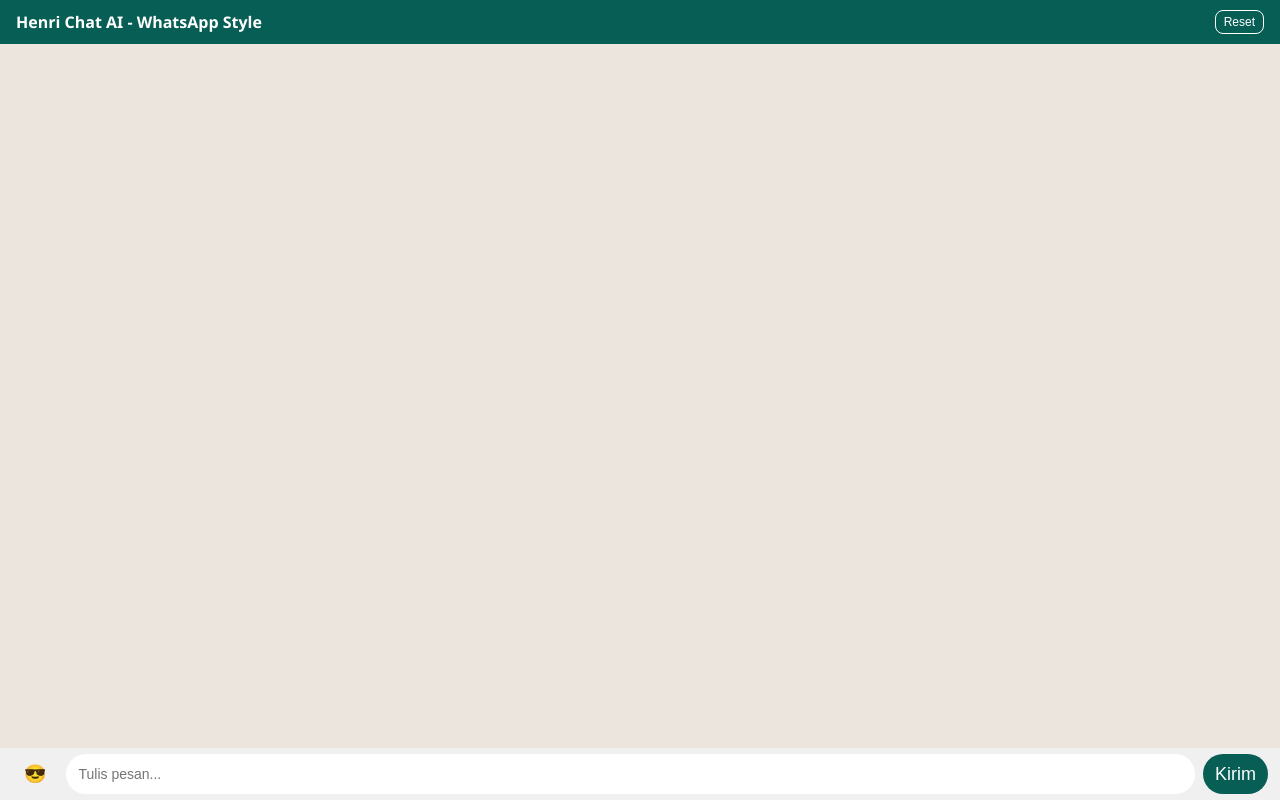
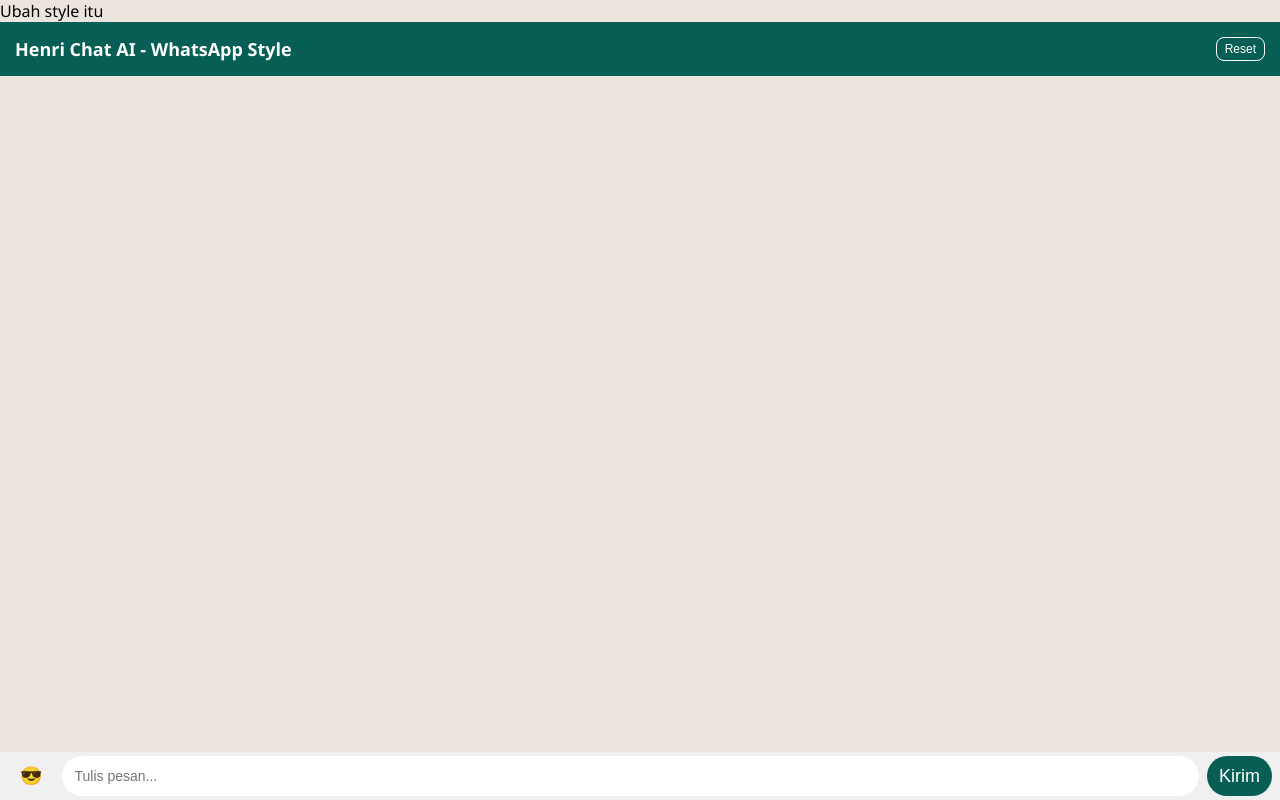
Before and after one commit to hendrisprta/FunChat-AI-Henri, a plain HTML site: page index.html in a window 1280 px wide. Drawn offline with Linux system fonts and the light colour scheme.

Commit message:
Update index.html

```diff
--- a/index.html
+++ b/index.html
@@ -5,6 +5,7 @@
   <meta name="viewport" content="width=device-width, initial-scale=1.0"/>
   <title>Henri - Chat AI WhatsApp Style</title>
   <link rel="icon" href="Logo.png" type="image/png">
+
   <style>
     html, body {
   height: 100%;
@@ -12,8 +13,8 @@
   margin: 0;
   padding: 0;
 }
-
 body {
+  margin: 0;
   font-family: 'Segoe UI', sans-serif;
   background: #ece5dd;
   display: flex;
@@ -24,8 +25,8 @@ body {
 header {
   background: #075e54;
   color: white;
-  padding: 10px 16px;
-  font-size: 16px;
+  padding: 15px;
+  font-size: 18px;
   font-weight: bold;
   display: flex;
   justify-content: space-between;
@@ -34,7 +35,7 @@ header {
 
 #chat {
   flex: 1;
-  padding: 8px 16px;
+  padding: 10px;
   overflow-y: auto;
   display: flex;
   flex-direction: column;
@@ -44,7 +45,7 @@ header {
   max-width: 80%;
   padding: 10px 14px;
   border-radius: 8px;
-  margin: 4px 0;
+  margin: 5px 0;
   line-height: 1.4;
   font-size: 14px;
   white-space: pre-wrap;
@@ -62,9 +63,10 @@ header {
 
 form {
   display: flex;
-  padding: 6px 12px;
+  padding: 4px 8px;
   background: #f0f0f0;
   align-items: center;
+  margin-top: -6px;
 }
 
 #form button,
@@ -121,7 +123,12 @@ input[type="text"] {
   font-size: 12px;
   cursor: pointer;
 }
+
+  </style>Ubah style itu
+
+
   </style>
+
 </head>
 <body>
   <header>
```
